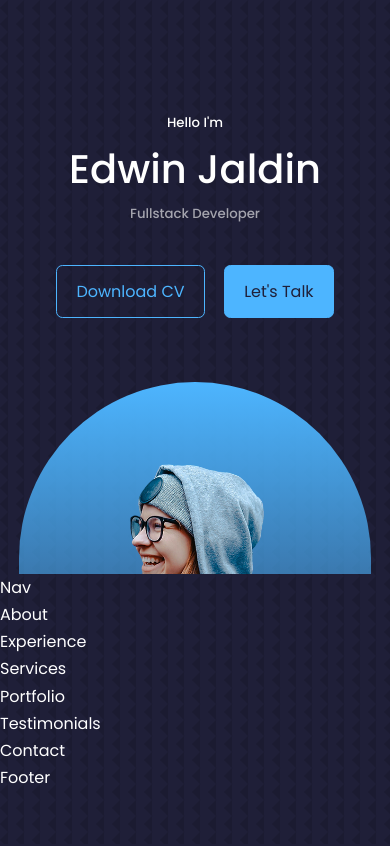
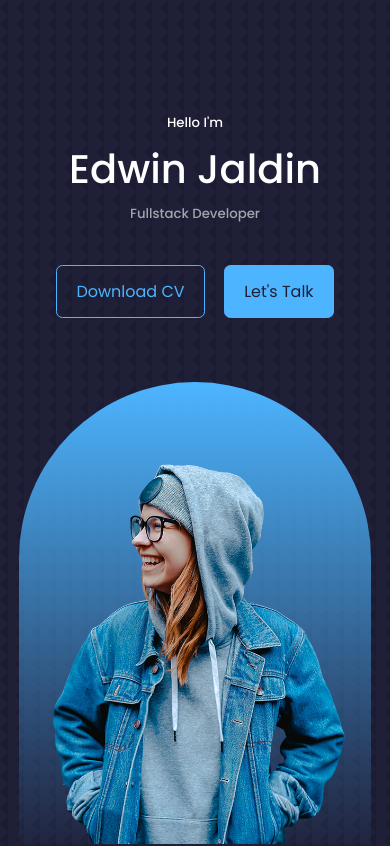
Before and after one commit to edwinjs31/portfolio-ts, a React (Vite) app: page / in a window 390 px wide. Shown: the top 846 px of the page. Built offline with nearby package versions, Linux system fonts and the light colour scheme.

Commit message:
modify header style

```diff
--- a/src/components/header/header.css
+++ b/src/components/header/header.css
@@ -68,6 +68,9 @@ header {
 /*================== MEDIA QUERIES(SMALL DIVICES)=============================*/
 
 @media screen and (max-width: 600px) {
+  header {
+    height: 100vh;
+  }
   .header__socials,
   .scroll__down {
     display: none;
```
